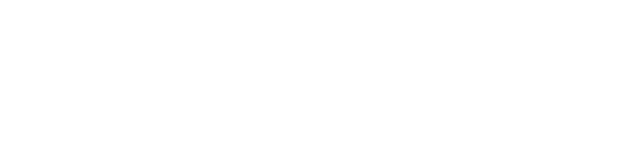
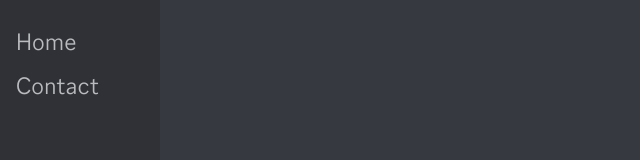
Before and after one commit to Ethan25687/Shopping-cart-project, a plain HTML site: page index.html in a window 1280 px wide. Shown: the whole page, without its empty margins (0-640 px from the left). Drawn offline with Linux system fonts and the light colour scheme.

Commit message:
Sidetracked - Added fonts and side navbar

```diff
--- a/Modules/index.css
+++ b/Modules/index.css
@@ -0,0 +1,54 @@
+/* Everything Ruleset */
+* {
+    font-family: 'Gg Sans', sans-serif;
+}
+
+/* The sidebar menu */
+.sidenav {
+  height: 100%;
+  width: 160px;
+  position: fixed;
+  z-index: 1; /* Stay on top */
+  top: 0; /* Stay at the top */
+  left: 0;
+  background-color: #2F3136;
+  overflow-x: hidden;
+  padding-top: 20px;
+}
+
+/* The navigation menu links */
+.sidenav a {
+  padding: 6px 8px 6px 16px;
+  text-decoration: none;
+  font-size: 24px;
+  color: #b9bbbe;
+  display: block;
+}
+
+.sidenav a:hover {
+  color: #fff;
+}
+
+/* Body Styling */
+body {
+  margin-left: 160px;
+  padding: 0px 10px;
+  background-color: #36393f;
+}
+
+/* Responsiveness */
+@media screen and (max-height: 450px) {
+  .sidenav {padding-top: 15px;}
+  .sidenav a {font-size: 18px;}
+}
+
+/* Fonts */
+@font-face {
+  font-family: 'Gg Sans';
+  src: local('Gg Sans Normal'), local('Gg-Sans-Normal'),
+    url('../Fonts/ggsans-Normal.woff2') format('woff2'),
+    url('../Fonts/ggsans-Normal.woff') format('woff'),
+    url('../Fonts/ggsans-Normal.ttf') format('truetype');
+  font-weight: 400;
+  font-style: normal;
+}
--- a/index.html
+++ b/index.html
@@ -5,6 +5,10 @@
         <link rel="stylesheet" href="./Modules/index.css">
     </head>
     <body>
+        <div class="sidenav">
+            <a href="#">Home</a>
+            <a href="#">Contact</a>
+          </div>
         <div id="app">
         </div>
     </body>
```
Also changed, not shown: Fonts/ggsans-Normal.ttf (added), Fonts/ggsans-Normal.woff (added), Fonts/ggsans-Normal.woff2 (added).
